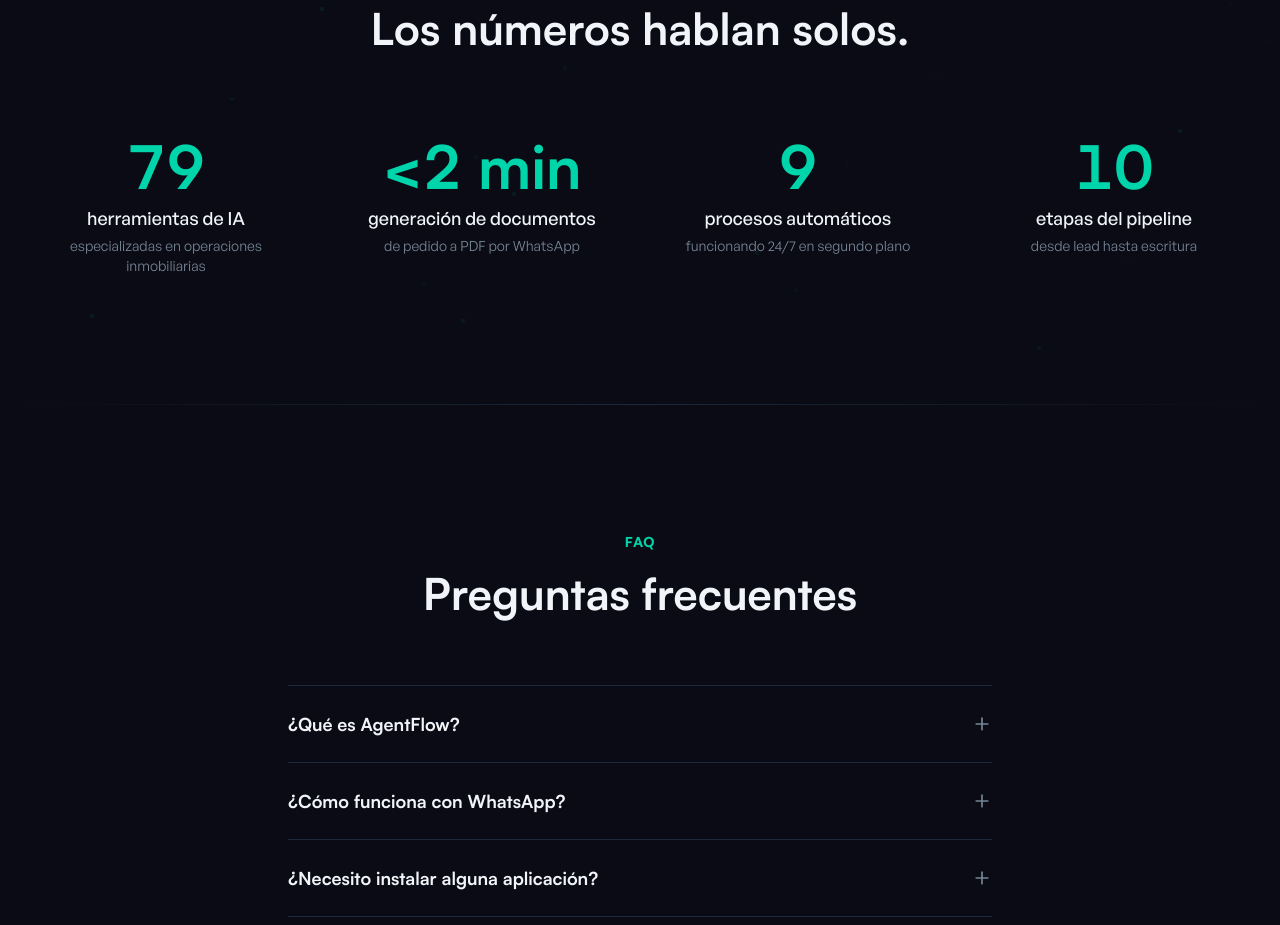
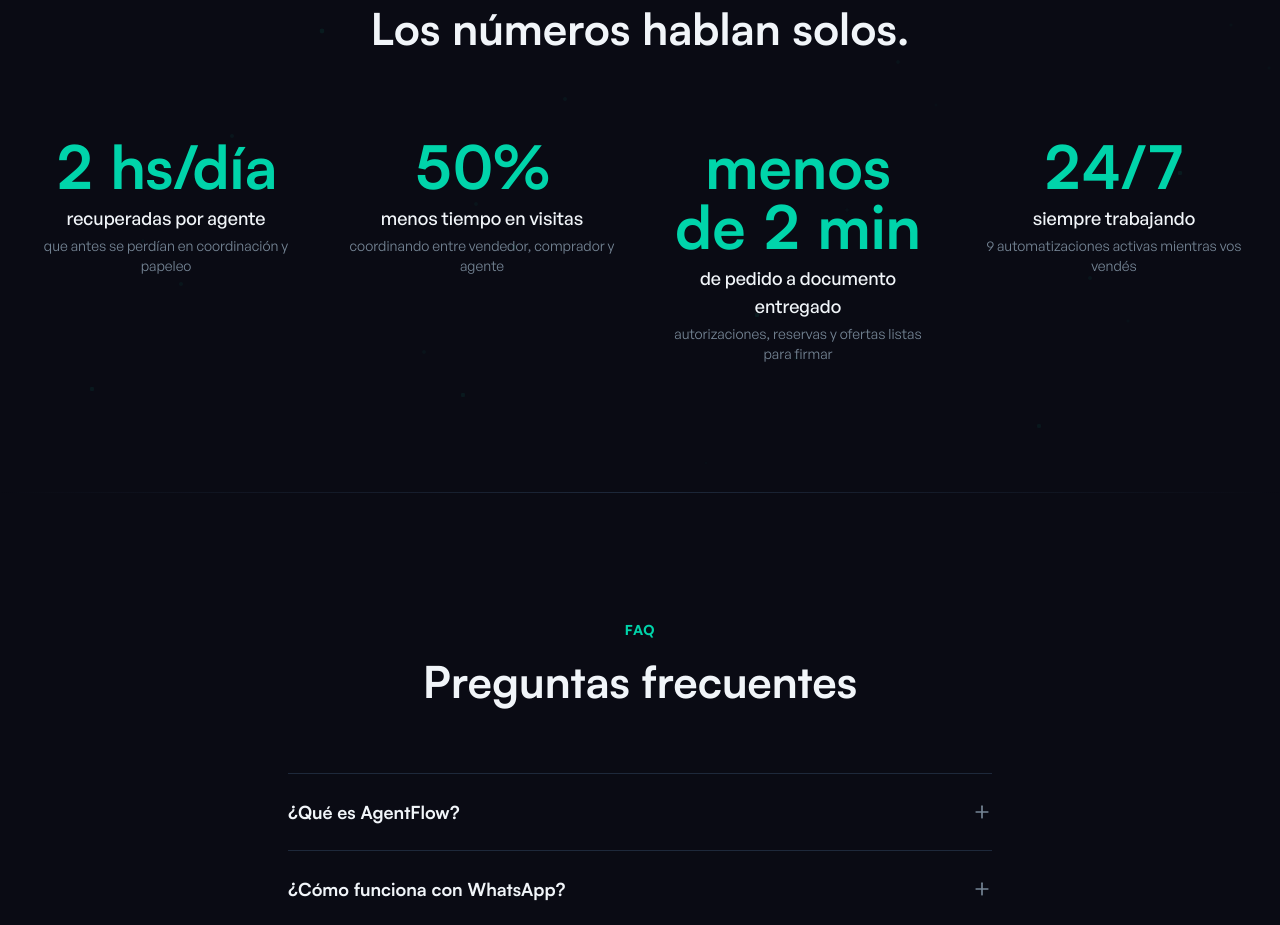
Before and after one commit to msgroupventures/AgentFlow-Landing, a Next.js app: page / in a window 1280 px wide. Shown: the part 5540-6465 px from the top of the page. Built offline with nearby package versions, Linux system fonts and the light colour scheme.

Commit message:
Copy Fixes in Numbers

```diff
--- a/src/components/MetricsSection.tsx
+++ b/src/components/MetricsSection.tsx
@@ -5,10 +5,10 @@ import { motion, useInView } from "motion/react";
 import { AnimatedSection } from "./AnimatedSection";
 
 const metrics = [
-  { value: 79, suffix: "", label: "herramientas de IA", sublabel: "especializadas en operaciones inmobiliarias" },
-  { value: 2, prefix: "<", suffix: " min", label: "generación de documentos", sublabel: "de pedido a PDF por WhatsApp" },
-  { value: 9, suffix: "", label: "procesos automáticos", sublabel: "funcionando 24/7 en segundo plano" },
-  { value: 10, suffix: "", label: "etapas del pipeline", sublabel: "desde lead hasta escritura" },
+  { value: 2, prefix: "", suffix: " hs/día", label: "recuperadas por agente", sublabel: "que antes se perdían en coordinación y papeleo" },
+  { value: 50, prefix: "", suffix: "%", label: "menos tiempo en visitas", sublabel: "coordinando entre vendedor, comprador y agente" },
+  { value: 2, prefix: "menos de ", suffix: " min", label: "de pedido a documento entregado", sublabel: "autorizaciones, reservas y ofertas listas para firmar" },
+  { value: 24, prefix: "", suffix: "/7", label: "siempre trabajando", sublabel: "9 automatizaciones activas mientras vos vendés" },
 ];
 
 function CountUp({
```
